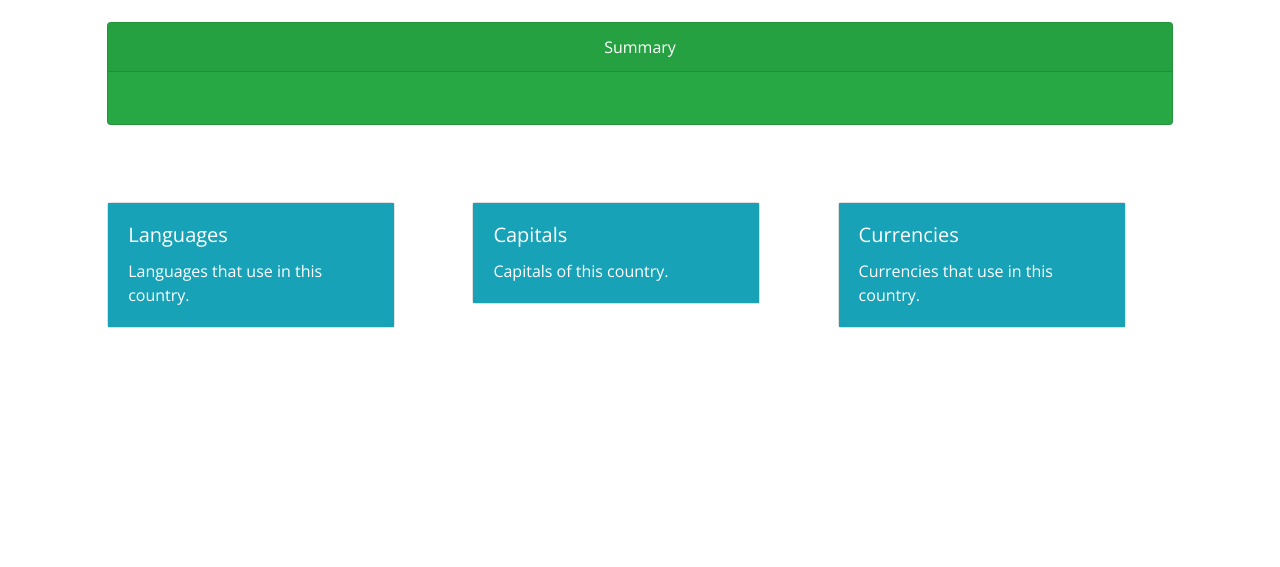
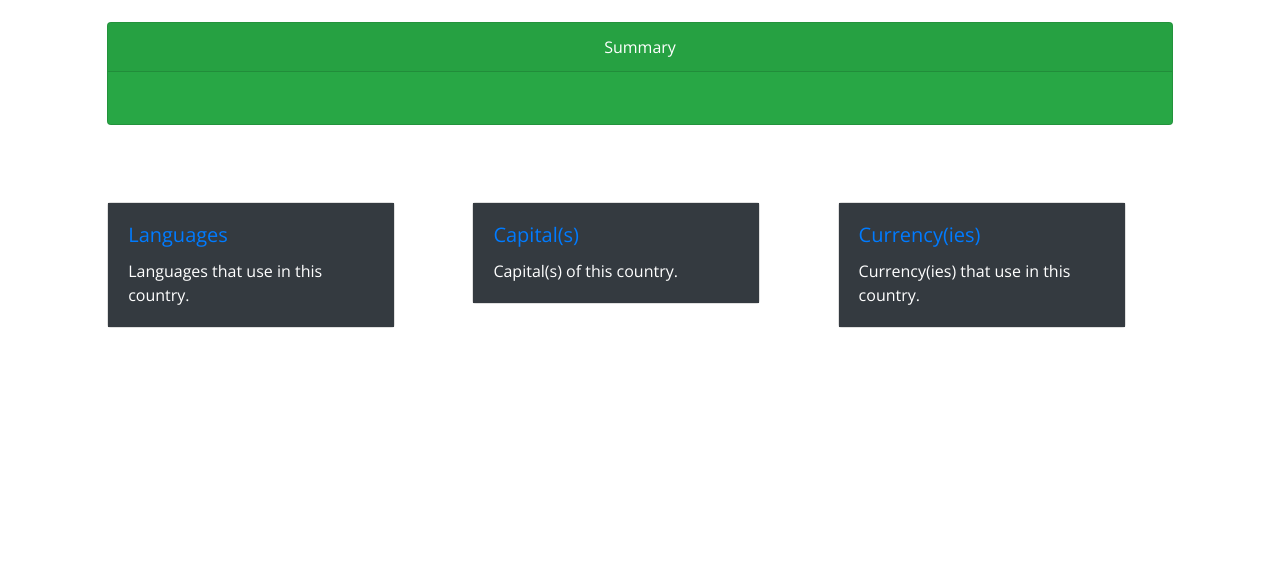
Before and after one commit to argaghulamahmad/countries-sparql-dbpedia, a Django app: template countries/templates/detail.html in a window 1280 px wide. Shown: the part 56-623 px from the top of the page. Run offline with Django 3.2, Linux system fonts and the light colour scheme; the template is opened without the code that fills it, so the values that code supplies are empty; some libraries are stand-ins or nearby versions.

Commit message:
Add more hyperlink

```diff
--- a/countries/queries/remote.py
+++ b/countries/queries/remote.py
@@ -131,6 +131,9 @@ def information_of_a_country(keyword):
 
     local_tuples = list(new_local_dict.items())
 
+    local_url = sorted(local_url, key=lambda x: x.split("/")[-1], reverse=False)
+    local_tuples.sort()
+
     for i in range(len(local_tuples)):
         local_tuples[i] = [local_url[i], local_tuples[i][0], local_tuples[i][1]]
 
--- a/countries/templates/detail.html
+++ b/countries/templates/detail.html
@@ -22,8 +22,12 @@
             <div class="row">
                 <div class="col-sm">
                     <div class="card" style="width: 18rem; margin-top: 2rem;">
-                        <div class="card-body text-white bg-info">
-                            <h5 class="card-title">Languages</h5>
+                        <div class="card-body text-white bg-dark">
+                            <h5 class="card-title">
+                                <a href="http://dbpedia.org/ontology/language">
+                                    Languages
+                                </a>
+                            </h5>
                             <p class="card-text">Languages that use in this country.</p>
                         </div>
                         <ul class="list-group list-group-flush">
@@ -35,9 +39,13 @@
                 </div>
                 <div class="col-sm">
                     <div class="card" style="width: 18rem; margin-top: 2rem;">
-                        <div class="card-body text-white bg-info">
-                            <h5 class="card-title">Capitals</h5>
-                            <p class="card-text">Capitals of this country.</p>
+                        <div class="card-body text-white bg-dark">
+                            <h5 class="card-title">
+                                <a href="http://dbpedia.org/ontology/capital">
+                                    Capital(s)
+                                </a>
+                            </h5>
+                            <p class="card-text">Capital(s) of this country.</p>
                         </div>
                         <ul class="list-group list-group-flush">
                             {% for capital in country_info.1 %}
@@ -48,9 +56,13 @@
                 </div>
                 <div class="col-sm">
                     <div class="card" style="width: 18rem; margin-top: 2rem;">
-                        <div class="card-body text-white bg-info">
-                            <h5 class="card-title">Currencies</h5>
-                            <p class="card-text">Currencies that use in this country.</p>
+                        <div class="card-body text-white bg-dark">
+                            <h5 class="card-title">
+                                <a href="http://dbpedia.org/ontology/currency">
+                                    Currency(ies)
+                                </a>
+                            </h5>
+                            <p class="card-text">Currency(ies) that use in this country.</p>
                         </div>
                         <ul class="list-group list-group-flush">
                             {% for currency in country_info.4 %}
@@ -64,7 +76,9 @@
                         <div class="card" style="width: 18rem; margin-top: 2rem;">
                             <div class="card-body text-white bg-info">
                                 <h5 class="card-title">Statistics detail</h5>
-                                <p class="card-text">Additional details about this country.</p>
+                                <p class="card-text">
+                                    Additional details about this country, retrieved from local data source.
+                                </p>
                             </div>
                             <ul class="list-group list-group-flush">
                                 {% for local_country_info in country_info.5 %}
```
